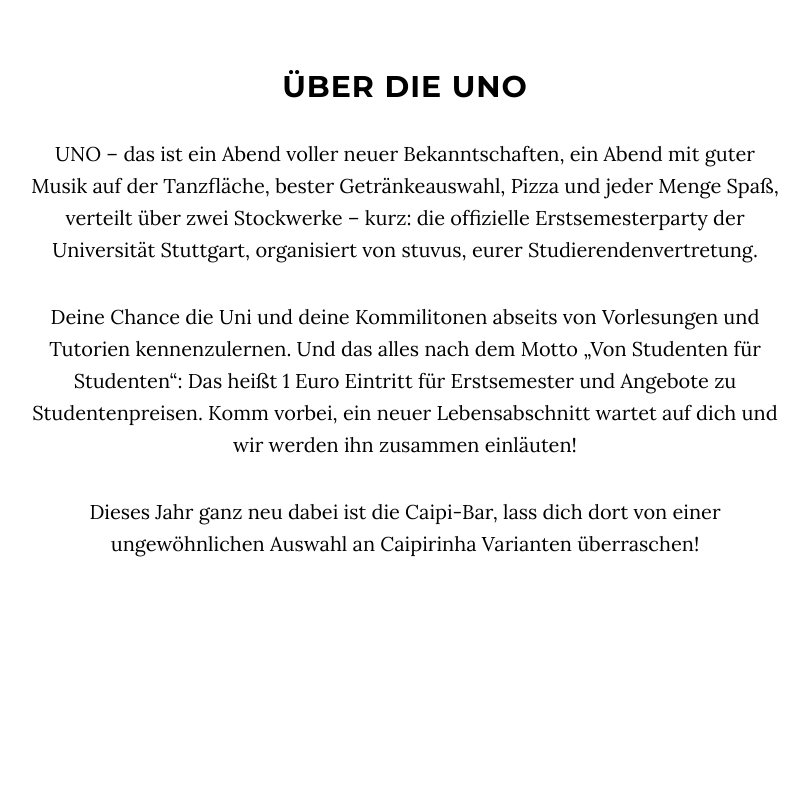
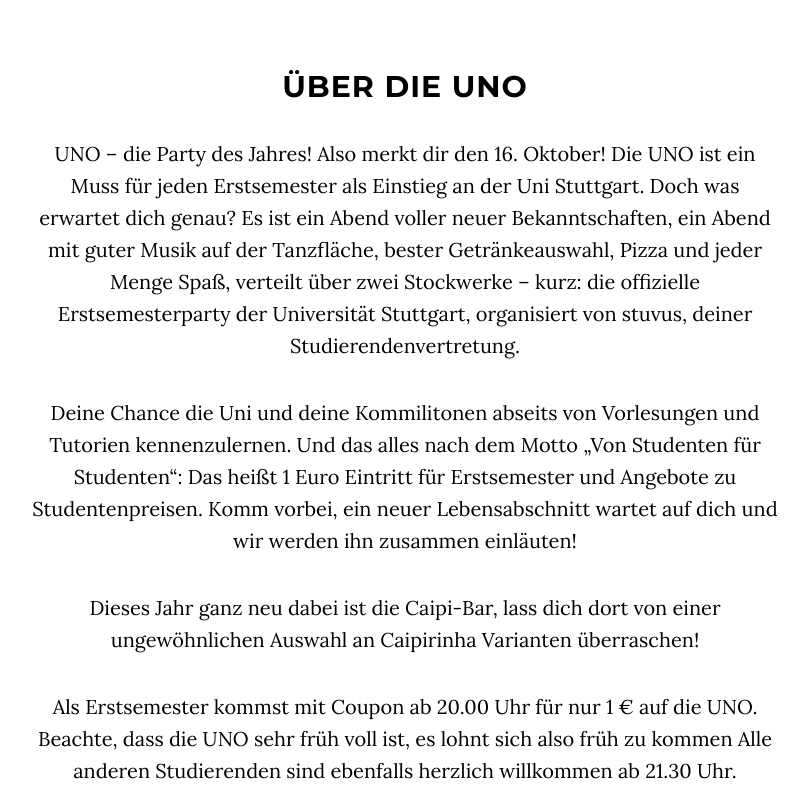
Before and after one commit to stuvusIT/uno-website, a website: page index.html in a window 1280 px wide. Shown: the part 980-1780 px from the top of the page, without its empty margins (235-1044 px from the left). Drawn offline with nearby package versions, Linux system fonts and the light colour scheme.

Commit message:
fixes #17

```diff
--- a/index.html
+++ b/index.html
@@ -87,9 +87,14 @@
         <div class="row">
             <div class="col-lg-8 col-lg-offset-2">
                 <h2>&Uuml;ber die UNO</h2>
-                <p>UNO – das ist ein Abend voller neuer Bekanntschaften, ein Abend mit guter Musik auf der Tanzfl&auml;che, bester Getr&auml;nkeauswahl, Pizza und jeder Menge Spaß, verteilt &uuml;ber zwei Stockwerke – kurz: die offizielle Erstsemesterparty der Universit&auml;t Stuttgart, organisiert von stuvus, eurer Studierendenvertretung. </p>
+                <p>UNO – die Party des Jahres! Also merkt dir den 16. Oktober! Die UNO ist ein Muss für jeden Erstsemester als Einstieg an der Uni Stuttgart.
+                Doch was erwartet dich genau? Es ist ein Abend voller neuer Bekanntschaften, ein Abend mit guter Musik auf der Tanzfläche, bester Getränkeauswahl, Pizza und jeder Menge Spaß, verteilt über zwei Stockwerke – kurz: die offizielle Erstsemesterparty der Universität Stuttgart, organisiert von stuvus, deiner Studierendenvertretung.
+                </p>
                 <p>Deine Chance die Uni und deine Kommilitonen abseits von Vorlesungen und Tutorien kennenzulernen. Und das alles nach dem Motto „Von Studenten für Studenten“: Das heißt 1 Euro Eintritt für Erstsemester und Angebote zu Studentenpreisen. Komm vorbei, ein neuer Lebensabschnitt wartet auf dich und wir werden ihn zusammen einläuten!</p>
                 <p>Dieses Jahr ganz neu dabei ist die Caipi-Bar, lass dich dort von einer ungewöhnlichen Auswahl an Caipirinha Varianten überraschen!</p>
+                <p>Als Erstsemester kommst mit Coupon ab 20.00 Uhr für nur 1 € auf die UNO.
+                Beachte, dass die UNO sehr früh voll ist, es lohnt sich also früh zu kommen
+                Alle anderen Studierenden sind ebenfalls herzlich willkommen ab 21.30 Uhr.</p>
             </div>
         </div>
     </section>
```
